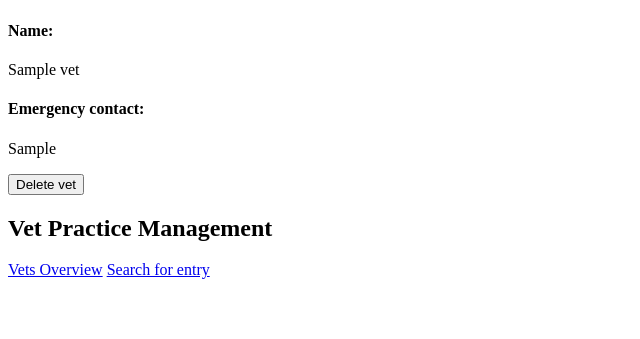
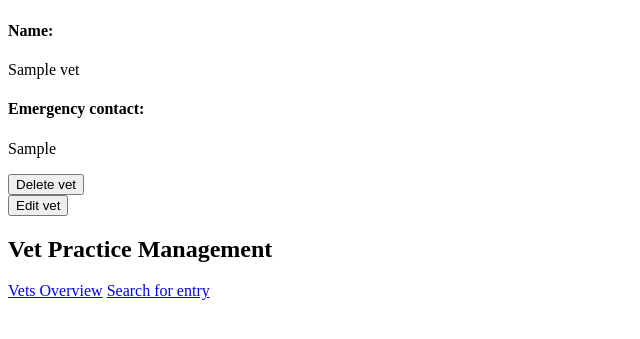
Before and after one commit to ajdpatterson/vet_practice_management, a Flask app: page /vets/1/display in a window 1280 px wide. Shown: the part 138-477 px from the top of the page, without its empty margins (0-640 px from the left). Run offline with Flask 2, Linux system fonts and the light colour scheme; a database or web service that is not in the repository returns one stand-in record (values such as "Sample title"); some libraries are stand-ins or nearby versions.

Commit message:
vet edit done

```diff
--- a/controllers/vet_controller.py
+++ b/controllers/vet_controller.py
@@ -30,3 +30,16 @@ def create_vet():
 def delete_vet(id):
     vet_repository.delete(id)
     return redirect("/")
+
+@vets_blueprint.route('/vets/<id>/edit/')
+def edit_vet(id):
+    vet = vet_repository.select(id)
+    return render_template('/vets/edit.html' ,vet=vet)
+
+@vets_blueprint.route('/vets/<id>/', methods=["POST"])
+def update_vet(id):
+    name = request.form["name"]
+    emergency_contact = request.form['emergency_contact']
+    vet = Vet(name, emergency_contact, id)
+    vet_repository.update(vet)
+    return redirect("/")
--- a/repositories/vet_repository.py
+++ b/repositories/vet_repository.py
@@ -35,3 +35,8 @@ def select(id):
     if result is not None:
         vet = Vet(result['name'], result['emergency_contact'], result['id'])
     return vet
+
+def update(vet):
+    sql = "UPDATE vets SET (name, emergency_contact) = (%s, %s) WHERE id = %s"
+    values = [vet.name, vet.emergency_contact, vet.id]
+    run_sql(sql, values)
--- a/templates/vets/vet.html
+++ b/templates/vets/vet.html
@@ -9,4 +9,7 @@
     <form action="/vets/{{ vet.id }}/delete/" method="post">
         <input type="submit" value="Delete vet"/>
     </form>
+    <form action="/vets/{{ vet.id }}/edit/">
+        <input type="submit" value="Edit vet"/>
+    </form>
 {% endblock %}
```
